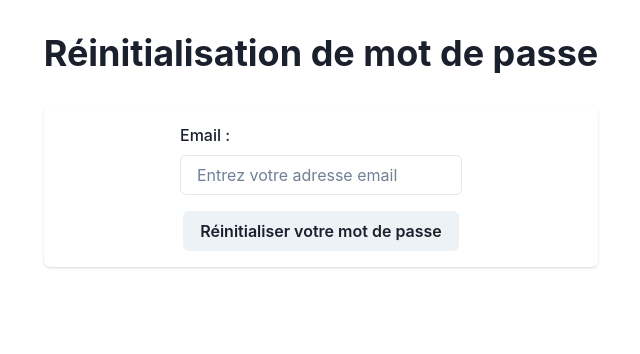
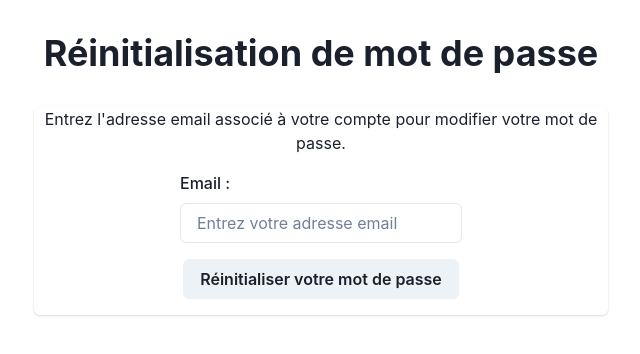
Before and after one commit to lerbix/SmartFlow-Blockchain-Cardano, a React (Vite) app in the folder cardano-front/: page /forget-password in a window 1280 px wide. Shown: the top 354 px of the page, without its empty margins (319-959 px from the left). Built offline with nearby package versions, Linux system fonts and the light colour scheme.

Commit message:
add a button to sign in after changing his password

```diff
--- a/cardano-front/src/pages/ForgetPassword.jsx
+++ b/cardano-front/src/pages/ForgetPassword.jsx
@@ -10,6 +10,7 @@ import {
     Text,
 } from "@chakra-ui/react";
 import firebaseConfig from "../utils/firebaseConfig.js";
+import AuthenticationService from "../services/AuthenticationService.js";
 const app = initializeApp(firebaseConfig);
 
 function ResetPasswordForm() {
@@ -39,6 +40,7 @@ function ResetPasswordForm() {
                 Réinitialisation de mot de passe
             </Heading>
            <Card>
+               <text> Entrez l'adresse email associé à votre compte pour modifier votre mot de passe.</text>
         <Box maxW="md" mx="auto" p={4}>
             <FormControl>
                 <FormLabel>Email :</FormLabel>
@@ -53,7 +55,12 @@ function ResetPasswordForm() {
                 Réinitialiser votre mot de passe
             </Button>
             {message && <Text mt={4}>{message}</Text>
-            }
+               }
+            {message.startsWith("Un email") && (
+                <Button colorScheme="blue" mt={4} onClick={()=>window.location.href = "/"}>
+                    Se connecter de nouveau
+                </Button>
+                )}
         </Box>
            </Card>
             </Box>
```
